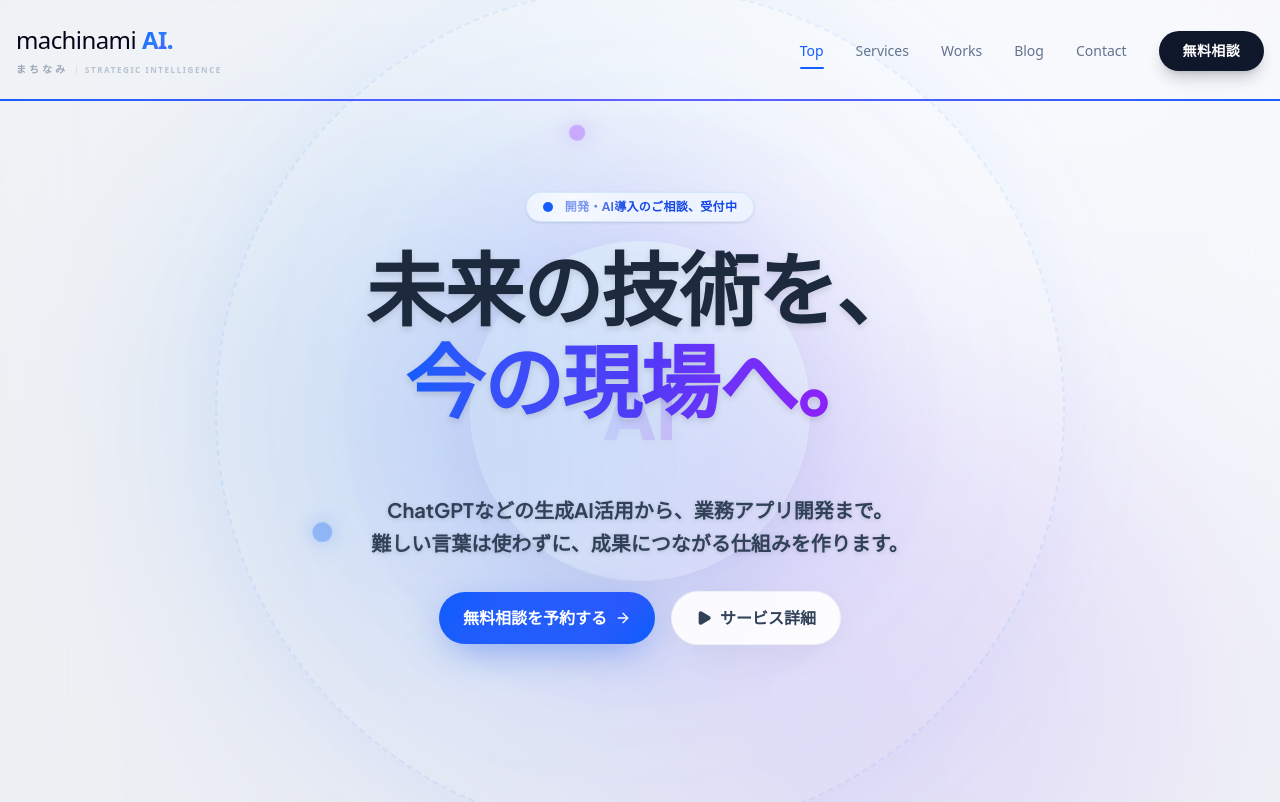
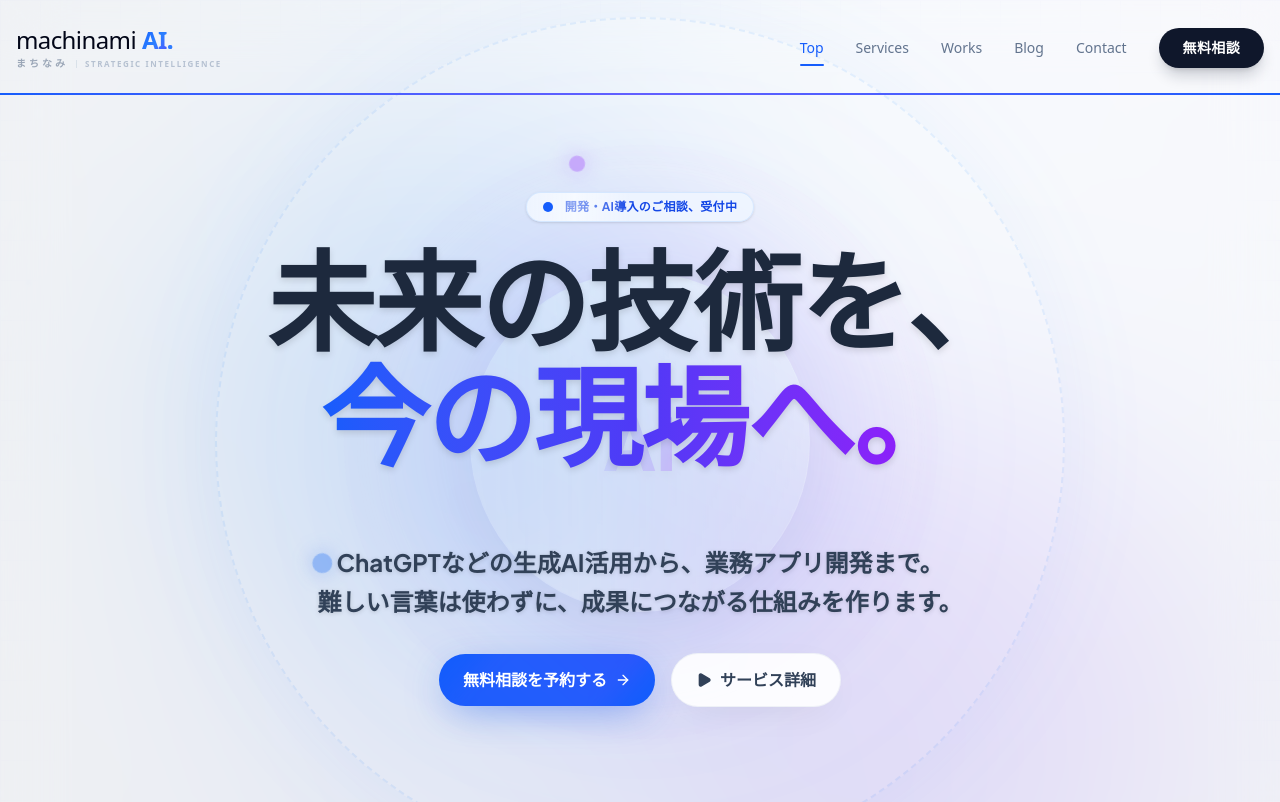
Before and after one commit to su-metal/ai-consultant-lp, a Next.js app: page / in a window 1280 px wide. Shown: the top 802 px of the page. Built offline with nearby package versions, Linux system fonts and the light colour scheme.

Commit message:
ヒーローセクション文字サイズ調整、ブログ見出し作成

```diff
--- a/src/app/blog/[slug]/page.tsx
+++ b/src/app/blog/[slug]/page.tsx
@@ -54,7 +54,7 @@ export default async function BlogPost({ params }: Props) {
 
     return (
         <main className="min-h-screen bg-white text-slate-900 font-sans pt-24 pb-20">
-            <div className="container mx-auto px-4 max-w-3xl">
+            <div className="container mx-auto px-8 max-w-3xl">
                 {/* 戻るリンク */}
                 <div className="mb-8">
                     <Link href="/blog" className="inline-flex items-center gap-2 text-slate-500 hover:text-slate-800 transition-colors text-sm">
@@ -101,7 +101,7 @@ export default async function BlogPost({ params }: Props) {
 
                     {/* 記事本文 (Markdown) */}
                     <div
-                        className="prose prose-slate prose-lg md:prose-xl max-w-none prose-headings:font-bold prose-headings:text-slate-900 prose-p:leading-loose prose-p:text-slate-700 prose-a:text-blue-600 hover:prose-a:text-blue-500 prose-img:rounded-2xl"
+                        className="prose prose-slate prose-lg md:prose-xl max-w-none prose-headings:font-bold prose-headings:text-slate-900 prose-p:leading-loose prose-p:text-slate-700 prose-a:text-blue-600 hover:prose-a:text-blue-500 prose-img:rounded-2xl prose-h2:border-l-4 prose-h2:border-blue-500 prose-h2:pl-4 prose-h2:py-1 prose-h3:border-l-2 prose-h3:border-slate-300 prose-h3:pl-3"
                         dangerouslySetInnerHTML={{ __html: postData.contentHtml }}
                     />
                 </article>
--- a/src/components/Navigation.tsx
+++ b/src/components/Navigation.tsx
@@ -55,7 +55,7 @@ export default function Navigation() {
                                 AI<span className="text-blue-500">.</span>
                             </span>
                         </div>
-                        <div className="flex items-center mt-1.5 opacity-60">
+                        <div className="flex items-center opacity-60">
                             <span className="text-[10px] tracking-[0.3em] text-slate-500 font-bold uppercase shrink-0">
                                 まちなみ
                             </span>
--- a/src/components/RichHero.tsx
+++ b/src/components/RichHero.tsx
@@ -199,7 +199,7 @@ export default function RichHero() {
                         initial={{ opacity: 0, y: 20 }}
                         animate={{ opacity: 1, y: 0 }}
                         transition={{ duration: 0.6, delay: 0.1 }}
-                        className="text-5xl md:text-6xl lg:text-7xl xl:text-[80px] font-black tracking-tighter text-slate-900 mb-6 font-sans leading-[1.05] drop-shadow-md flex flex-col items-center"
+                        className="text-[clamp(3rem,9vw,6.8rem)] font-black tracking-[-0.04em] text-slate-900 mb-7 font-sans leading-[0.98] drop-shadow-md flex flex-col items-center"
                     >
                         <span className="block mb-2 text-slate-800">未来の技術を、</span>
                         <span className="block text-transparent bg-clip-text bg-gradient-to-r from-blue-600 via-indigo-600 to-purple-600 pb-2 relative">
@@ -211,7 +211,7 @@ export default function RichHero() {
                         initial={{ opacity: 0 }}
                         animate={{ opacity: 1 }}
                         transition={{ duration: 0.8, delay: 0.3 }}
-                        className="text-base sm:text-lg md:text-xl text-slate-700 max-w-2xl leading-relaxed font-bold mt-10 mb-8 text-center relative drop-shadow-sm"
+                        className="text-lg sm:text-xl md:text-2xl text-slate-700 max-w-3xl leading-relaxed font-bold mt-10 mb-8 text-center relative drop-shadow-sm"
                     >
                         <span className="relative z-10">
                             ChatGPTなどの生成AI活用から、業務アプリ開発まで。<br className="hidden md:block" />
--- a/src/content/blog/ai-back-office-assistant.md
+++ b/src/content/blog/ai-back-office-assistant.md
@@ -15,7 +15,7 @@ tags: ['DX', '業務効率化']
 
 導入において重要なのは、経理業務全体を一気に変えるのではなく、最も手間のかかっている一箇所のみを自動化することです。
 
-■ 小さなツールから始めるDX支援
+## 小さなツールから始めるDX支援
 
 Machinami AIでは、普段お使いのExcelやGoogleスプレッドシートに簡単な読み取り機能を追加するなど、既存の業務フローに合わせた小規模なツールの開発を行っています。高額なシステムを導入する前の選択肢として活用いただけます。
 
--- a/src/content/blog/ai-reservation-system.md
+++ b/src/content/blog/ai-reservation-system.md
@@ -15,7 +15,7 @@ tags: ['AI活用', '導入事例']
 
 スマートフォンひとつで簡単に始められるサービスも増えており、大がかりなシステム投資なしに導入する選択肢が多数存在します。
 
-■ Machinami AIの導入サポート
+## Machinami AIの導入サポート
 
 私たちMachinami AIは、既存のLINE公式アカウントにAIチャットボットを連携させるなど、お店ごとの規模や予算に合わせたシステムの構築をサポートしています。
 
--- a/src/content/blog/chatgpt-for-marketing-beginners.md
+++ b/src/content/blog/chatgpt-for-marketing-beginners.md
@@ -13,7 +13,7 @@ tags: ['生成AI', '使い方']
 
 SNSの投稿文に限らず、新規顧客へのサンキューメールや、来店が遠のいている顧客へのダイレクトメッセージ作成などにも活用できます。適切な敬語や季節の挨拶を盛り込んだ下書きを素早く用意できるため、文面作成の心理的ハードルが下がります。
 
-■ 対話型AIの導入サポート
+## 対話型AIの導入サポート
 
 Machinami AIでは、日常的な業務にAIを取り入れるための支援を行っています。適切な指示の出し方のレクチャーや、SNS投稿文の作成に特化させた簡易的なツールの提供など、東三河の店舗の状況に合わせたサポートを提供しています。
 
```
